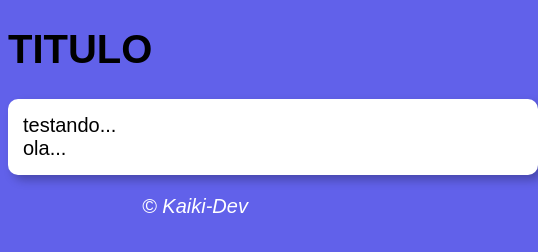
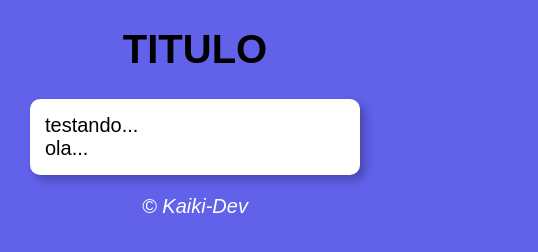
Before and after one commit to kaikilucas/modelo-exercicio, a plain HTML site: page index.html in a window 390 px wide. Shown: the whole page, 538 px wide, since content can reach past the window. Drawn offline with Linux system fonts and the light colour scheme.

Commit message:
ajustei a responsividade

```diff
--- a/index.html
+++ b/index.html
@@ -1,11 +1,11 @@
 <!DOCTYPE html>
 <html lang="pt-br">
-
   <head>
-    <meta charset="UTF-8">
-    <meta name="viewport" content="width=device-width, initial-scale=1.0">
+    <meta charset="UTF-8" />
+    <meta name="viewport" content="width=device-width, initial-scale=1.0" />
     <title>Modelo de Exercício</title>
-    <link rel="stylesheet" href="style.css">
+    <link rel="stylesheet" href="style.css" />
+    <link rel="stylesheet" href="reponsivo.css" />
   </head>
 
   <body>
@@ -13,27 +13,14 @@
       <h1>TITULO</h1>
     </header>
     <section>
-        <div>
-            testando...
-        </div>
-        <div>
-            ola...
-        </div>
-
+      <div>testando...</div>
+      <div>ola...</div>
     </section>
 
-
-
     <footer>
-
-        <p>&copy;
-            Kaiki-Dev</p>
+      <p>&copy; Kaiki-Dev</p>
     </footer>
-
-
-
 
     <script src="js/index.js"></script>
   </body>
-
 </html>
--- /dev/null
+++ b/reponsivo.css
@@ -0,0 +1,5 @@
+@media screen and (min-width: 320px) and (max-width: 768px) {
+  section {
+    max-width: 300px;
+  }
+}
--- a/style.css
+++ b/style.css
@@ -1,11 +1,10 @@
 body {
   background: rgb(97, 97, 234);
   font: normal 15pt Arial;
-
 }
 
-head {
-    color: white;
+header {
+  color: black;
   text-align: center;
 }
 
@@ -16,7 +15,6 @@ section {
   width: 500px;
   margin: auto;
   box-shadow: 5px 5px 10px rgba(0, 0, 0, 0.263);
-
 }
 
 footer {
```
Lines whose indentation alone changed are shown as unchanged.
